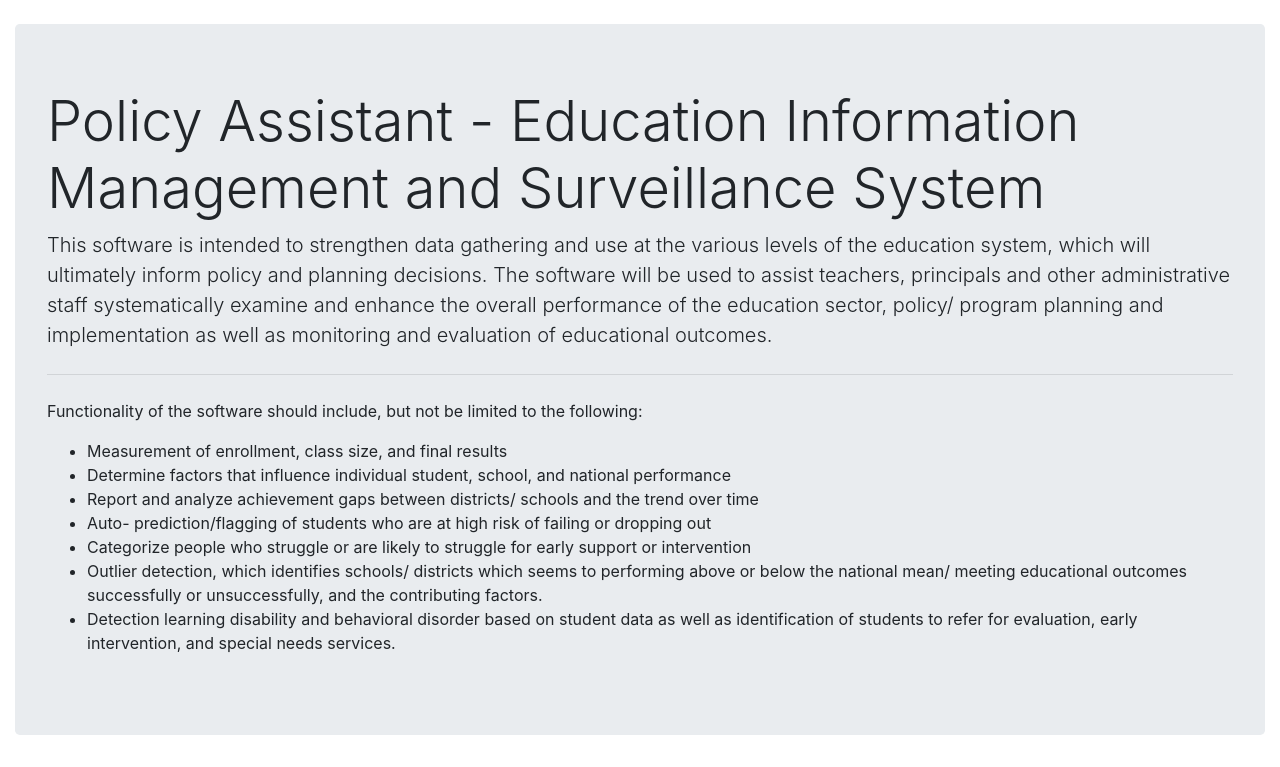
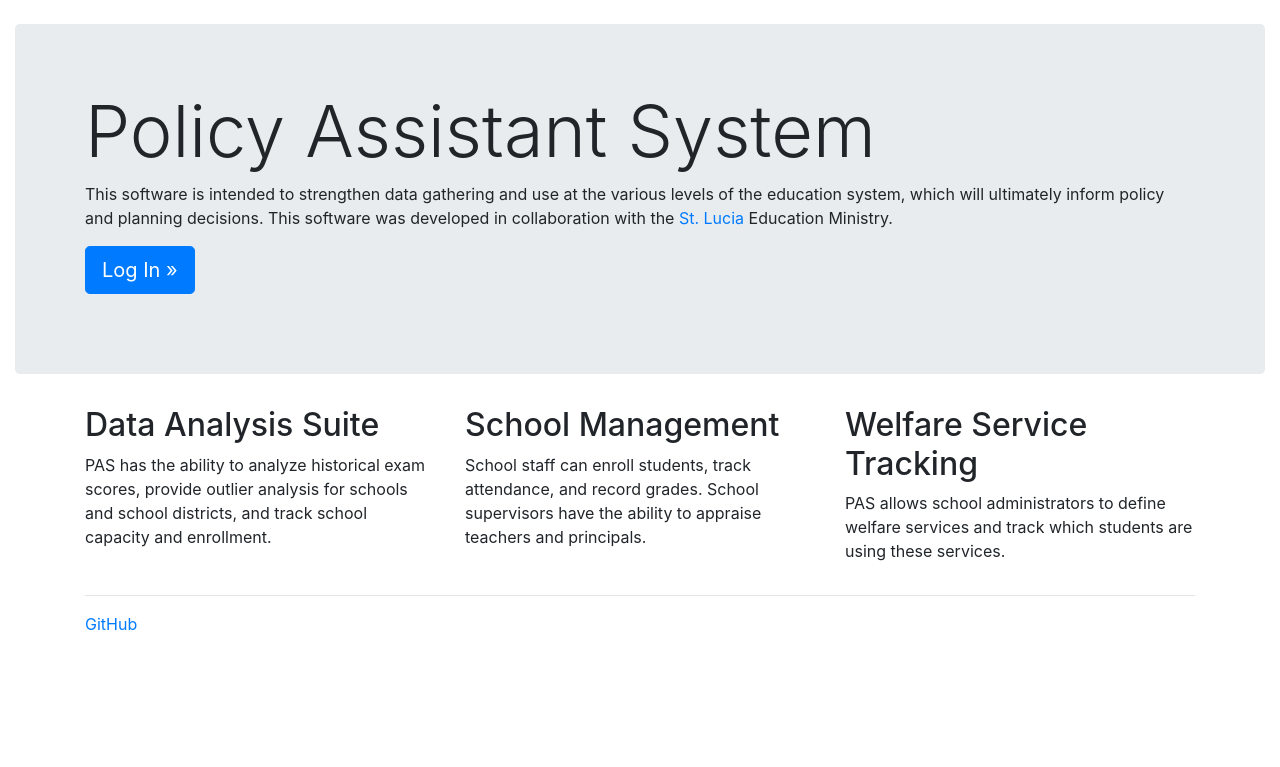
Before and after one commit to guezandy/PAS-EMIS, a Django app: page / in a window 1280 px wide. Shown: the part 56-823 px from the top of the page. After the commit the page ends 686 px from the top, so only its background shows below. Run offline with Django 3.2, Linux system fonts and the light colour scheme; some libraries are stand-ins or nearby versions.

Commit message:
add text about st.lucia collaboration

```diff
--- a/authentication/templates/authentication/index.html
+++ b/authentication/templates/authentication/index.html
@@ -1,27 +1,36 @@
 {% extends "authentication/base.html" %}
 {% block body %}
 <div class="jumbotron">
-    <h1 class="display-4">Policy Assistant - Education Information Management and Surveillance System</h1>
-    <p class="lead">This software is intended to strengthen data gathering and use at the various levels of the
-        education
-        system, which will ultimately inform policy and planning decisions. The software will be used to assist
-        teachers, principals and other administrative staff systematically examine and enhance the overall
-        performance of the education sector, policy/ program planning and implementation as well as monitoring
-        and evaluation of educational outcomes.</p>
-    <hr class="my-4">
-    <p>Functionality of the software should include, but not be limited to the following:
-    <ul>
-        <li>Measurement of enrollment, class size, and final results</li>
-        <li>Determine factors that influence individual student, school, and national performance</li>
-        <li>Report and analyze achievement gaps between districts/ schools and the trend over time</li>
-        <li>Auto- prediction/flagging of students who are at high risk of failing or dropping out</li>
-        <li>Categorize people who struggle or are likely to struggle for early support or intervention</li>
-        <li>Outlier detection, which identifies schools/ districts which seems to performing above or below the
-            national mean/ meeting educational outcomes successfully or unsuccessfully, and the contributing
-            factors.</li>
-        <li>Detection learning disability and behavioral disorder based on student data as well as identification of
-            students to refer for evaluation, early intervention, and special needs services.</li>
-    </ul>
-    </p>
+        <div class="container">
+          <h1 class="display-3">Policy Assistant System</h1>
+          <p>This software is intended to strengthen data gathering and use at the various levels of the education system, which will ultimately inform policy and planning decisions. This software was developed in collaboration with the <a href="https://en.wikipedia.org/wiki/Saint_Lucia"> St. Lucia</a> Education Ministry.
+          </p>
+          <p>
+          <a class="btn btn-primary btn-lg" href="#" role="button">Log In »</a></p>
+        </div>
 </div>
+<div class="container">
+        <!-- Example row of columns -->
+        <div class="row">
+          <div class="col-md-4">
+            <h2>Data Analysis Suite</h2>
+            <p>PAS has the ability to analyze historical exam scores, provide outlier analysis for schools and school districts, and track school capacity and enrollment.</p>
+          </div>
+          <div class="col-md-4">
+            <h2>School Management</h2>
+            <p>School staff can enroll students, track attendance, and record grades. School supervisors have the ability to appraise teachers and principals.</p>
+
+          </div>
+          <div class="col-md-4">
+            <h2>Welfare Service Tracking</h2>
+            <p>PAS allows school administrators to define welfare services and track which students are using these services.</p>
+        </div>
+        </div>
+
+        <hr>
+</div>
+<footer class="container">
+    <a href="https://github.com/guezandy/PAS-EMIS">GitHub</a>
+</footer>
+
 {% endblock body %}
```
